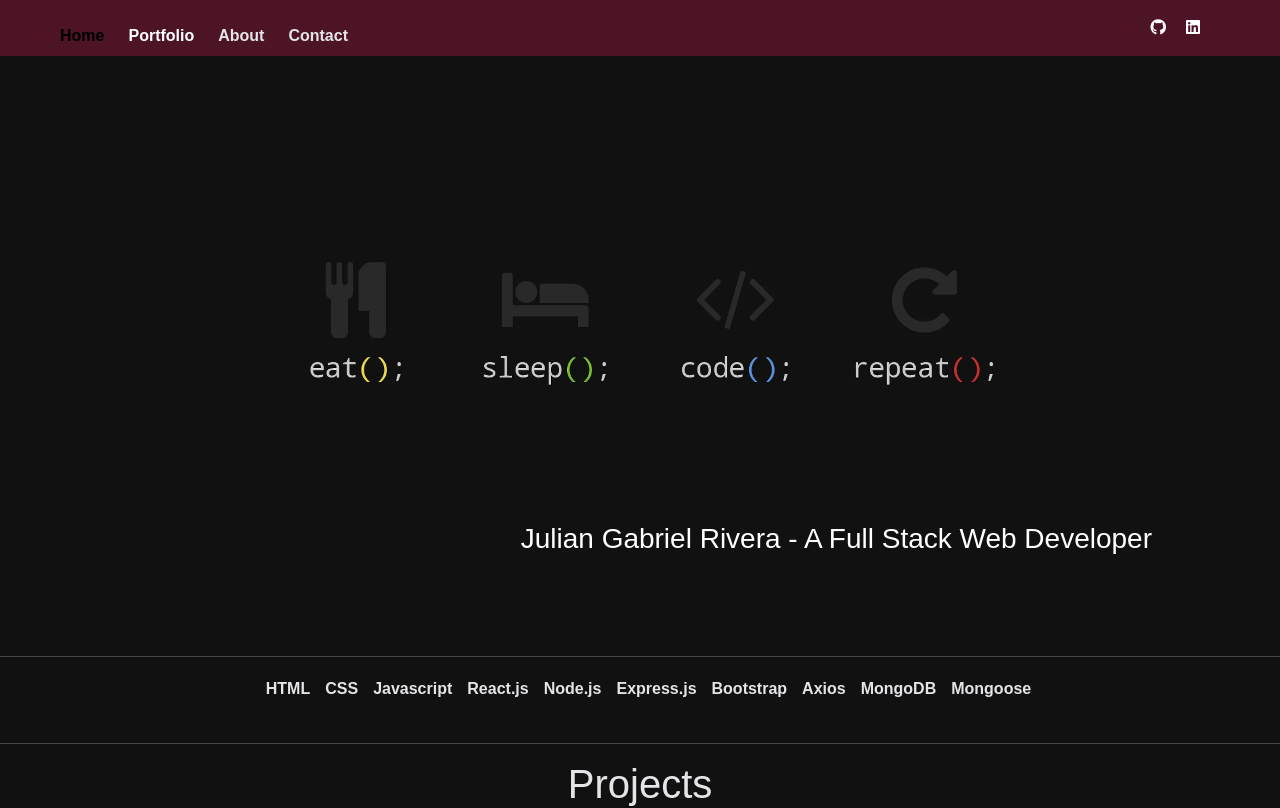
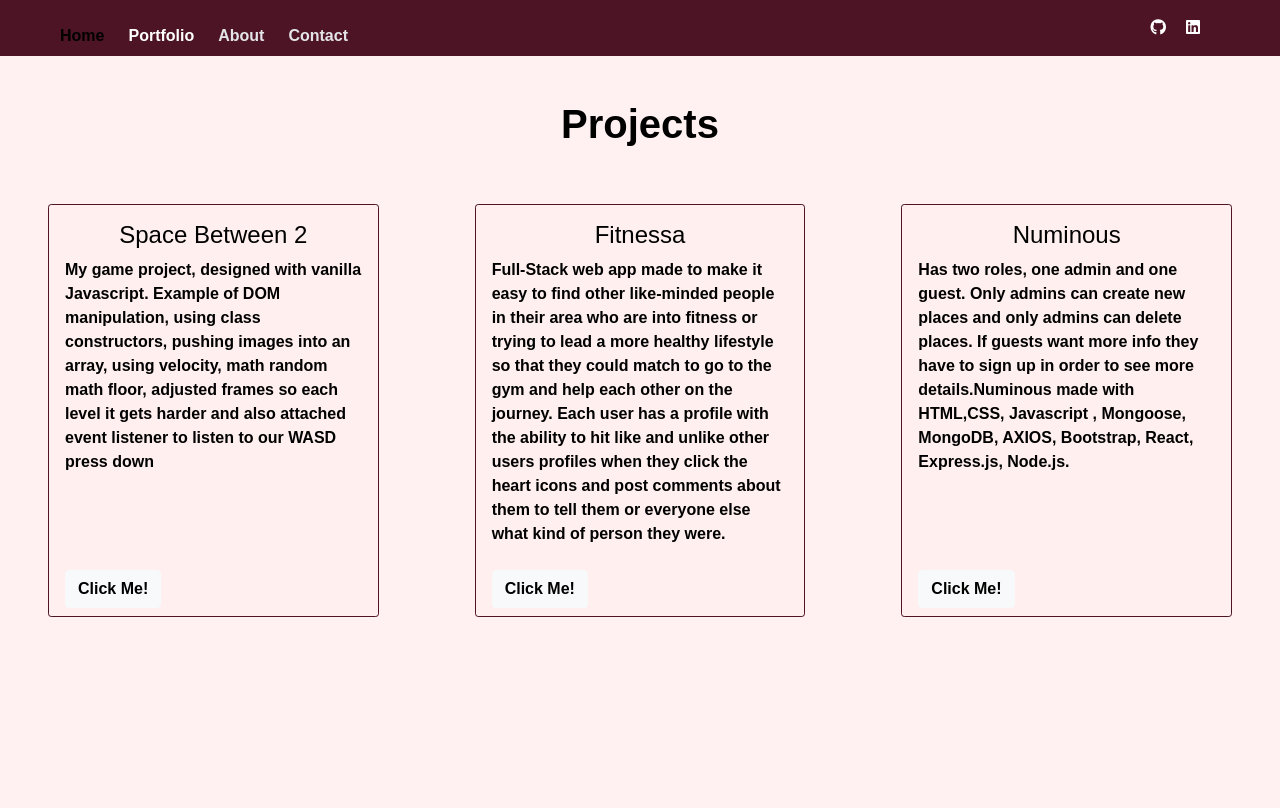
Before and after one commit to JulianGabrielRivera/my-portfolio, a React (Create React App) app: page /portfolio in a window 1280 px wide. Shown: the top 808 px of the page. Built offline with nearby package versions, Linux system fonts and the light colour scheme.

Commit message:
styling changes

```diff
--- a/src/App.css
+++ b/src/App.css
@@ -75,6 +75,10 @@ nav ul li {
   display: flex;
 }
 
+.winered {
+  border-color: #4d1426;
+}
+
 @media (min-width: 800px) {
   nav.footer {
     height: 50px;
--- a/src/App.jsx
+++ b/src/App.jsx
@@ -9,8 +9,9 @@ function App() {
   return (
     <div className='App'>
       <Navbar />
-      <Home />
+
       <Routes>
+        <Route path='/home' element={<Home />}></Route>
         <Route path='/portfolio' element={<Portfolio />}></Route>
       </Routes>
     </div>
--- a/src/index.css
+++ b/src/index.css
@@ -5,7 +5,7 @@ body {
     sans-serif;
   -webkit-font-smoothing: antialiased;
   -moz-osx-font-smoothing: grayscale;
-  background-color: rgba(17, 17, 17, 1);
+  background-color: rgba(255, 240, 240, 0.88);
   color: #e4e5e8;
   font-weight: bold;
 }
--- a/src/pages/Portfolio.jsx
+++ b/src/pages/Portfolio.jsx
@@ -8,28 +8,36 @@ import numinousOne from '../images/numinous1.png';
 function Portfolio() {
   return (
     <>
-      <hr />
-      <h1 style={{ textAlign: 'center' }}>Projects</h1>
+      <div style={{ marginTop: '100px' }}>
+        <h1 style={{ textAlign: 'center', color: 'black', fontWeight: 'bold' }}>
+          Projects
+        </h1>
         <div class='card-group'>
           <div
-          class='card m-5 border border-2 rounded-1'
+            class='card m-5  rounded-1 winered'
             style={{
-            backgroundColor: 'rgba(17, 17, 17, 1)',
+              backgroundColor: 'rgba(255, 240, 240, 0.88)',
             }}
           >
             <div class='card-body'>
-            <h4 class='card-title' style={{ textAlign: 'center' }}>
+              <h4
+                class='card-title'
+                style={{ textAlign: 'center', color: 'black' }}
+              >
                 Space Between 2
               </h4>
-            <p class='card-text'>
-              My game project, designed with vanilla Javascript. Example of DOM
-              manipulation, using class constructors, pushing images into an
-              array, using velocity, math random math floor, adjusted frames so
-              each level it gets harder and also attached event listener to
-              listen to our WASD press down
+              <p class='card-text' style={{ color: 'black' }}>
+                My game project, designed with vanilla Javascript. Example of
+                DOM manipulation, using class constructors, pushing images into
+                an array, using velocity, math random math floor, adjusted
+                frames so each level it gets harder and also attached event
+                listener to listen to our WASD press down
               </p>
             </div>
-          <div class='card-footer'>
+            <div
+              class='card-footer border-0'
+              style={{ backgroundColor: 'transparent' }}
+            >
               <a
                 href='https://juliangabrielrivera.github.io/SpaceBetween/'
                 className='btn btn-light buttonStyles '
@@ -40,26 +48,33 @@ function Portfolio() {
           </div>
           <hr />
           <div
-          class='card  m-5 border border-2 rounded-1'
+            class='card  m-5  rounded-1 winered'
             style={{
-            backgroundColor: 'rgba(17, 17, 17, 1)',
+              backgroundColor: 'rgba(255, 240, 240, 0.88)',
             }}
           >
             <div class='card-body'>
-            <h4 class='card-title' style={{ textAlign: 'center' }}>
+              <h4
+                class='card-title'
+                style={{ textAlign: 'center', color: 'black' }}
+              >
                 Fitnessa
               </h4>
-            <p class='card-text'>
-              Full-Stack web app made to make it easy to find other like-minded
-              people in their area who are into fitness or trying to lead a more
-              healthy lifestyle so that they could match to go to the gym and
-              help each other on the journey. Each user has a profile with the
-              ability to hit like and unlike other users profiles when they
-              click the heart icons and post comments about them to tell them or
-              everyone else what kind of person they were.
+              <p class='card-text' style={{ color: 'black' }}>
+                Full-Stack web app made to make it easy to find other
+                like-minded people in their area who are into fitness or trying
+                to lead a more healthy lifestyle so that they could match to go
+                to the gym and help each other on the journey. Each user has a
+                profile with the ability to hit like and unlike other users
+                profiles when they click the heart icons and post comments about
+                them to tell them or everyone else what kind of person they
+                were.
               </p>
             </div>
-          <div class='card-footer'>
+            <div
+              class='card-footer border-0'
+              style={{ backgroundColor: 'transparent' }}
+            >
               <a
                 href='https://fitnessaapp.herokuapp.com/home'
                 className='btn btn-light buttonStyles'
@@ -70,30 +85,37 @@ function Portfolio() {
           </div>
           <hr />
           <div
-          class='card m-5 border border-2 rounded-1'
+            class='card m-5 winered rounded-1'
             style={{
-            backgroundColor: 'rgba(17, 17, 17, 1)',
+              backgroundColor: 'rgba(255, 240, 240, 0.88)',
             }}
           >
             <div class='card-body'>
-            <h4 class='card-title' style={{ textAlign: 'center' }}>
+              <h4
+                class='card-title'
+                style={{ textAlign: 'center', color: 'black' }}
+              >
                 Numinous
               </h4>
-            <p class='card-text'>
-              Has two roles, one admin and one guest. Only admins can create new
-              places and only admins can delete places. If guests want more info
-              they have to sign up in order to see more details.Numinous made
-              with HTML,CSS, Javascript , Mongoose, MongoDB, AXIOS, Bootstrap,
-              React, Express.js, Node.js.
+              <p class='card-text' style={{ color: 'black' }}>
+                Has two roles, one admin and one guest. Only admins can create
+                new places and only admins can delete places. If guests want
+                more info they have to sign up in order to see more
+                details.Numinous made with HTML,CSS, Javascript , Mongoose,
+                MongoDB, AXIOS, Bootstrap, React, Express.js, Node.js.
               </p>
             </div>
-          <div class='card-footer'>
+            <div
+              class='card-footer border-0'
+              style={{ backgroundColor: 'transparent' }}
+            >
               <a
                 href='https://scintillating-blancmange-d927b0.netlify.app/'
                 className='btn btn-light buttonStyles'
               >
                 Click Me!
               </a>
+            </div>
           </div>
         </div>
       </div>
```
Lines whose indentation alone changed are shown as unchanged.
